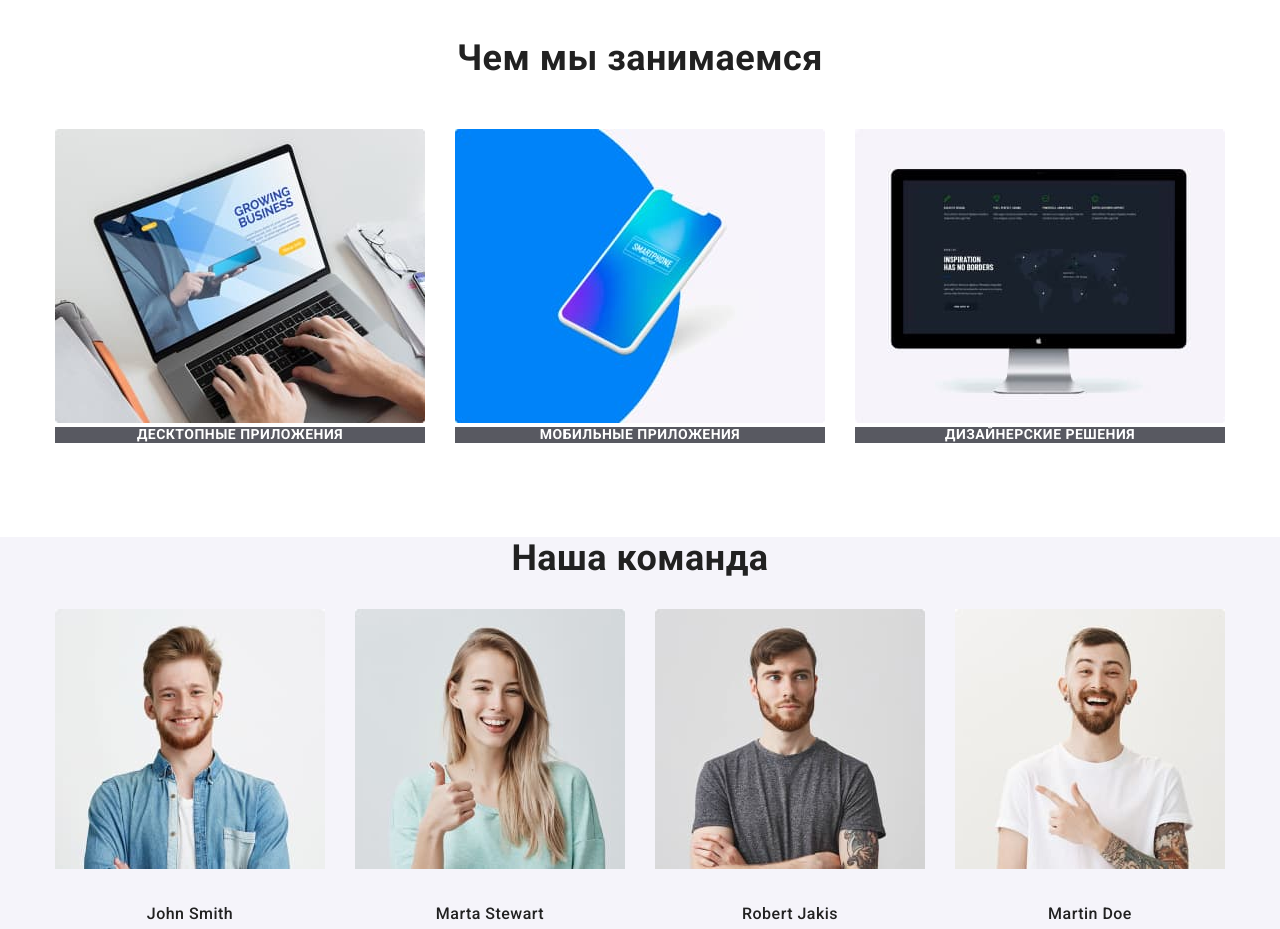
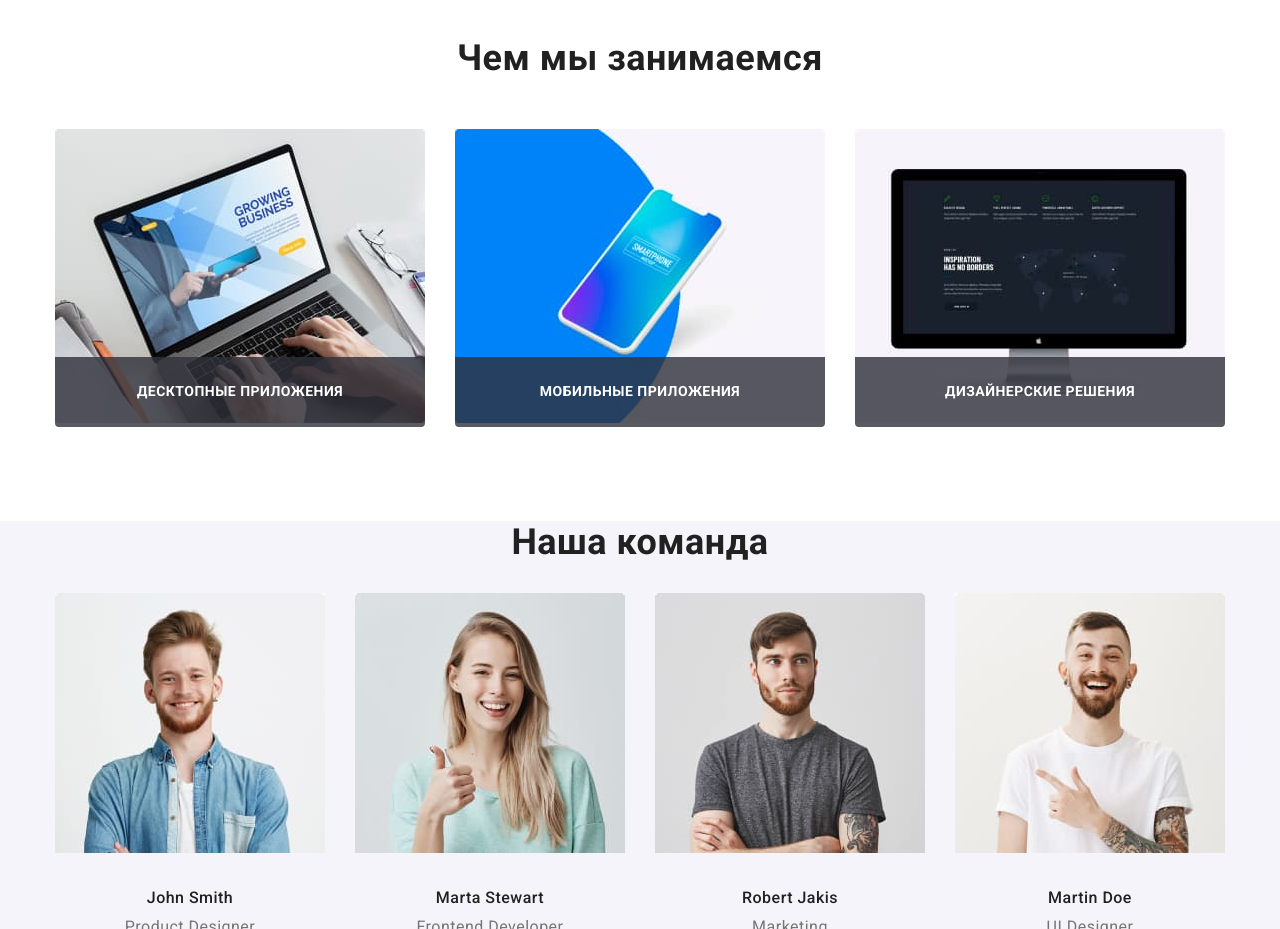
Before and after one commit to dimab1tanga/hw-layout-5, a plain HTML site: page index.html in a window 1280 px wide. Shown: the part 1180-2109 px from the top of the page. Drawn offline with nearby package versions, Linux system fonts and the light colour scheme.

Commit message:
3 (finished studio)

```diff
--- a/css/main.css
+++ b/css/main.css
@@ -264,13 +264,13 @@ p {
   margin-bottom: 0px;
 }
 .work-title-item {
-  background-color: rgba(47, 48, 58, 0.8);
   color: #ffffff;
   font-weight: 700;
   font-size: 14px;
   line-height: 1.14;
   text-transform: uppercase;
   text-align: center;
+  padding: 27px;
   margin-top: 0px;
   margin-bottom: 0px;
 }
@@ -278,6 +278,19 @@ p {
 .work-list > h3 {
   padding-top: 0px;
   margin-top: 0px;
+}
+
+.work-overlay {
+  position: relative;
+}
+
+.work-title-item {
+  position: absolute;
+  bottom: 0px;
+  width: 100%;
+  height: 70px;
+  background-color: rgba(47, 48, 58, 0.8);
+  border-radius: 0px 0px 4px 4px;
 }
 
 /* Team */
@@ -370,8 +383,8 @@ p {
   margin: 12px;
 }
 
-.social-icon:hover,
-.social-icon:focus {
+.social-elements > .link:hover.link > .social-icon,
+.social-elements > .link:focus.link > .social-icon {
   fill: #ffffff;
 }
 
@@ -427,6 +440,8 @@ p {
 }
 .clients-list > .link:hover.link > .client {
   fill: var(--accent-color);
+  transition-duration: 250ms;
+  transition-timing-function: var(--timing-function);
 }
 
 .icon-first {
--- a/index.html
+++ b/index.html
@@ -122,19 +122,25 @@
           <h2 class="activity-title">Чем мы занимаемся</h2>
           <ul class="working-list">
             <li class="work-list">
+              <div class="work-overlay">
                 <img src="./images/десктоп.jpg" alt="ноутбук" width="370" />
                 <h3 class="work-title-item">Десктопные приложения</h3>
                 <a href=""></a>
+              </div>
             </li>
             <li class="work-list">
+              <div class="work-overlay">
                 <img src="./images/смартфон.jpg" alt="смартфон" width="370" />
                 <h3 class="work-title-item">Мобильные приложения</h3>
                 <a href=""></a>
+              </div>
             </li>
             <li class="work-list">
+              <div class="work-overlay">
                 <img src="./images/аймак.jpg" alt="аймак" width="370" />
                 <h3 class="work-title-item">Дизайнерские решения</h3>
                 <a href=""></a>
+              </div>
             </li>
           </ul>
         </div>
```
Lines whose indentation alone changed are shown as unchanged.
